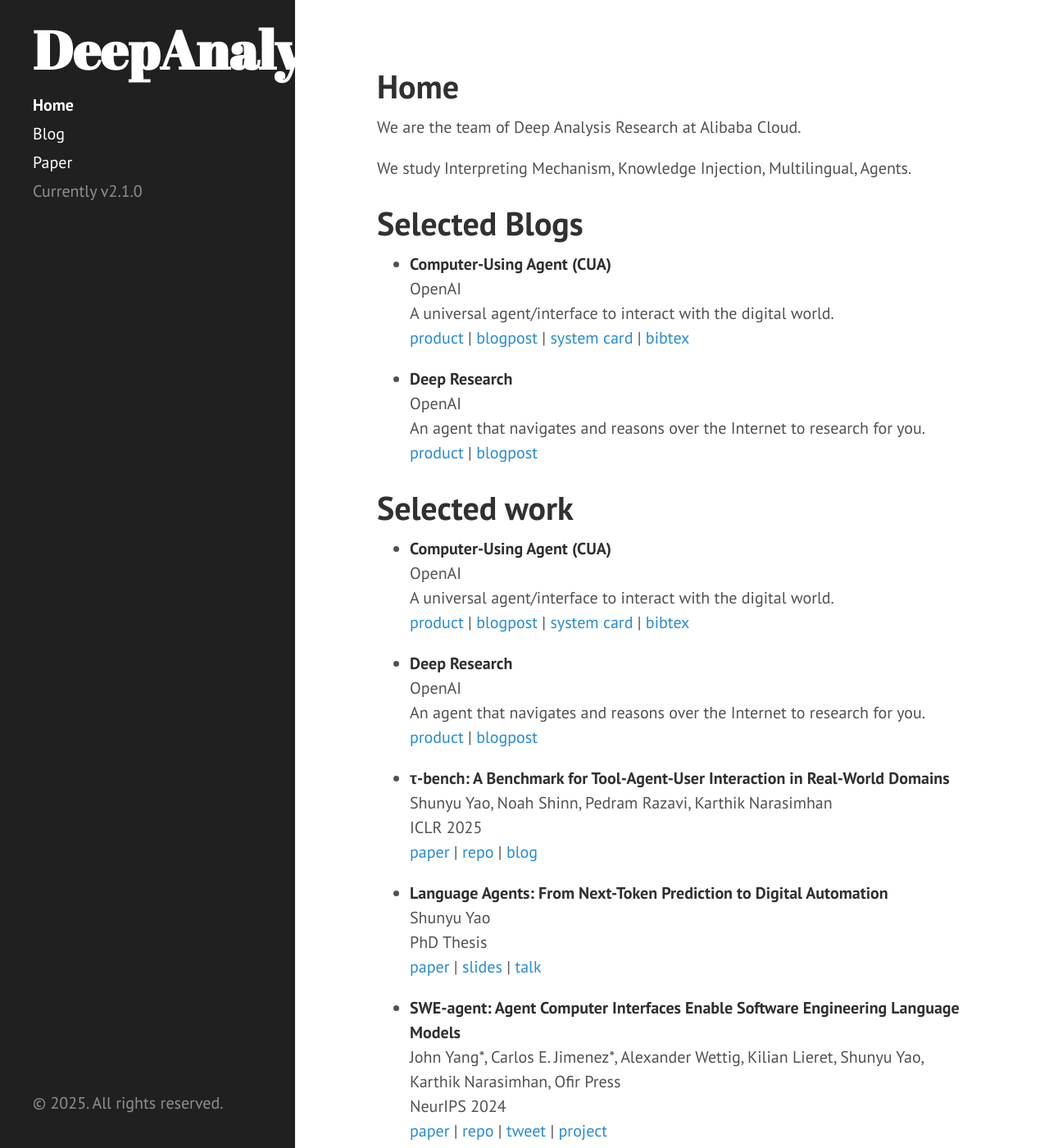
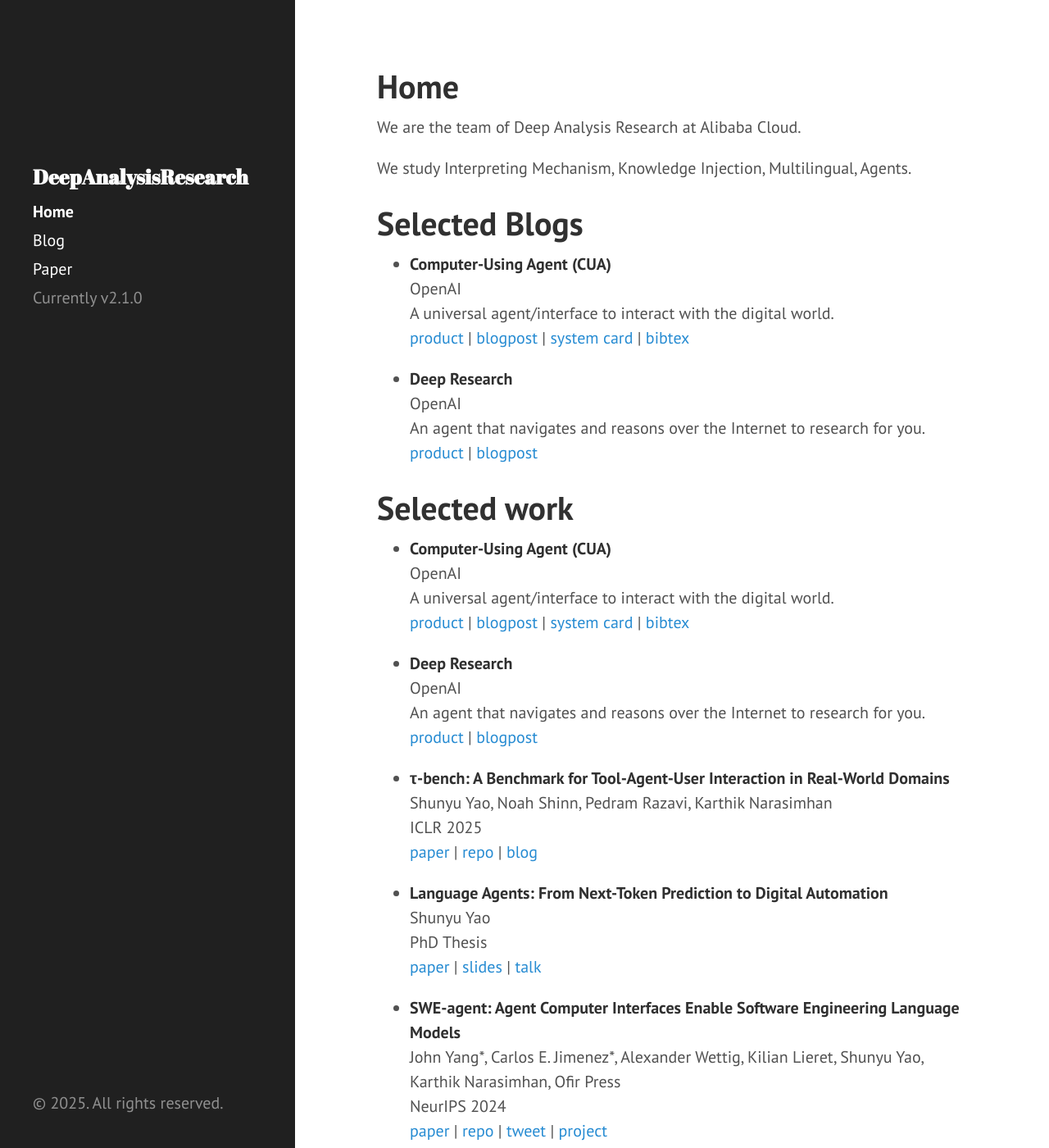
Before and after one commit to snowaner-ustc/snowaner-ustc.github.io, a Jekyll site: the page built from index.md, in a window 1280 px wide and 1400 px high. Shown: the whole window at 82% size. Built offline with Jekyll 4.4.1, drawn with Linux system fonts in a browser that asks for light colours; Markdown is read by kramdown in place of the engine named in the settings.

Commit message:
Update hyde.css

```diff
--- a/public/css/hyde.css
+++ b/public/css/hyde.css
@@ -80,7 +80,7 @@ html {
   color: #fff;
   margin-top: 0;
   font-family: "Abril Fatface", serif;
-  font-size: 3.25rem;
+  font-size: 1.25rem;
 }
 
 /* Sidebar nav */
@@ -109,7 +109,7 @@ a.sidebar-nav-item:focus {
   .sidebar-sticky {
     position: absolute;
     right:  1rem;
-    top:    1rem;
+    top:    10rem;
     left:   1rem;
   }
 }
```
